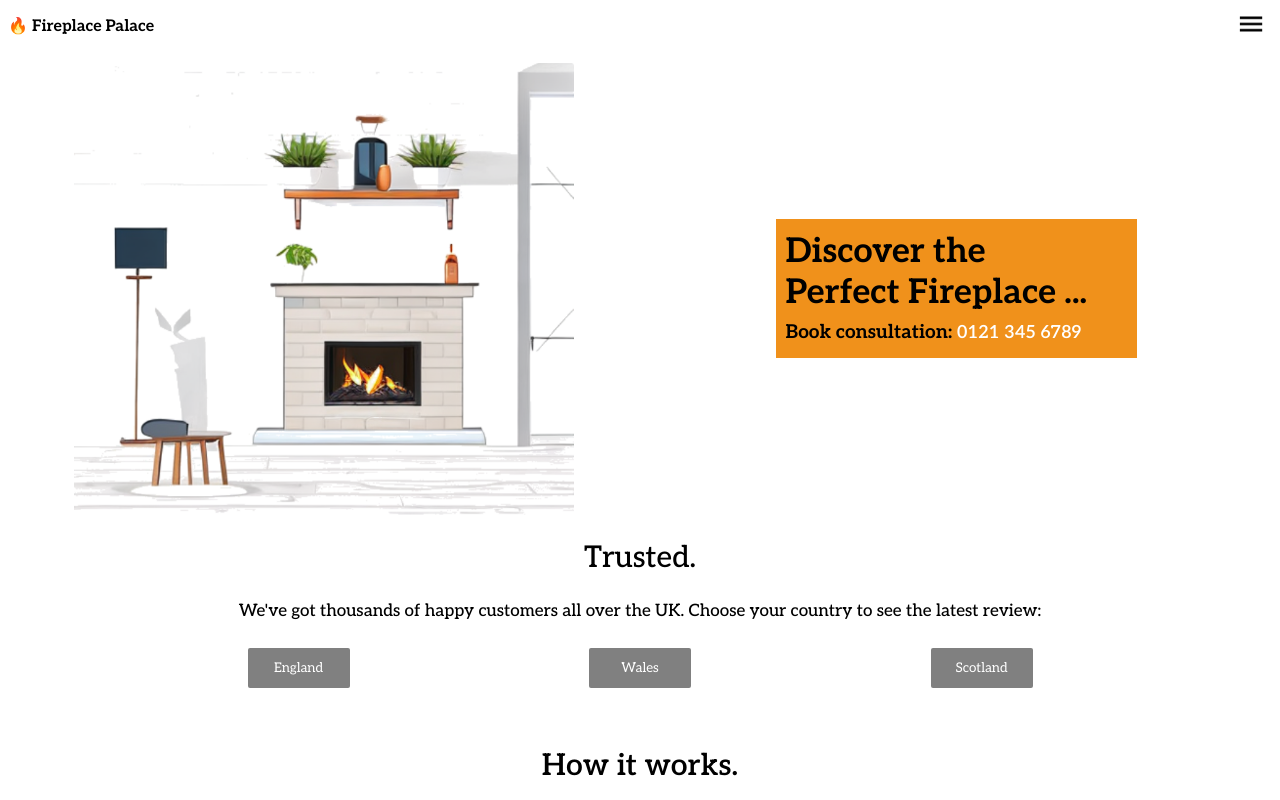
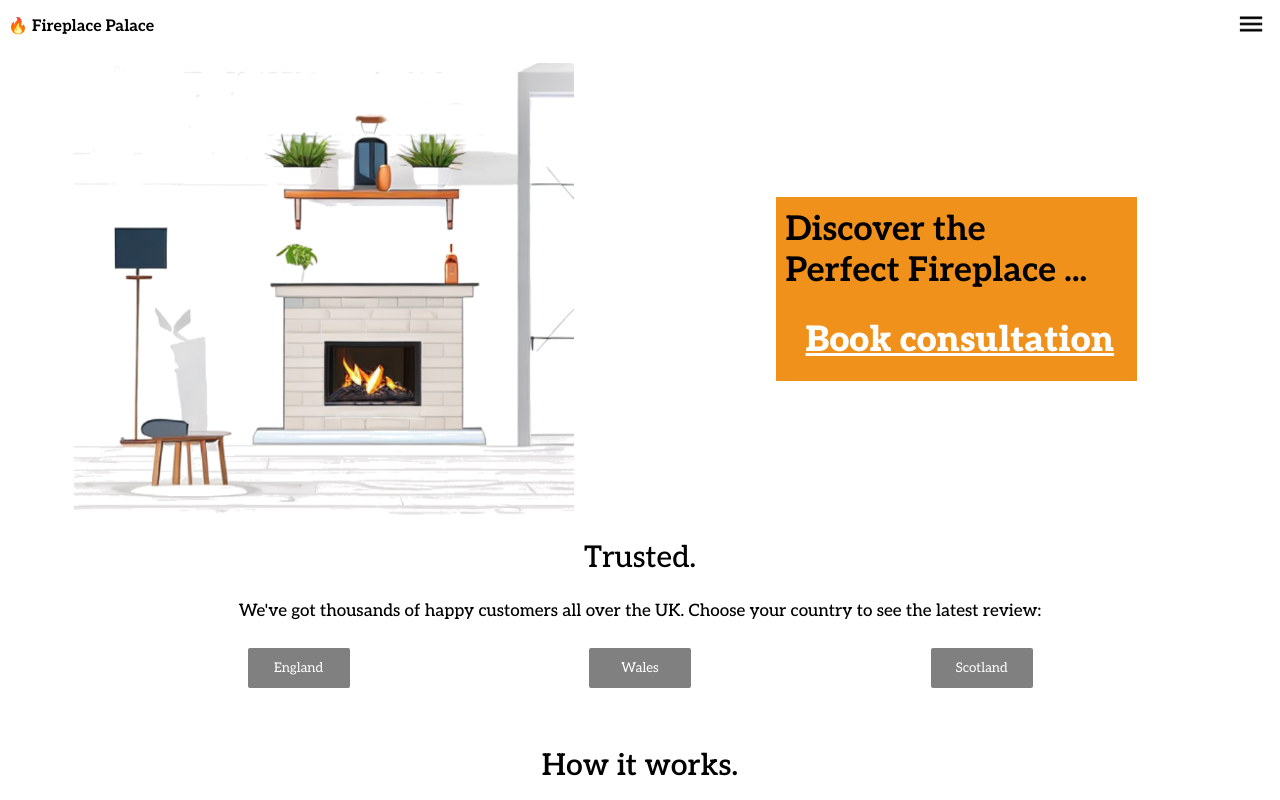
Before and after one commit to cbazzy/fireplace-fork, a Next.js app: page / in a window 1280 px wide. Shown: the top 800 px of the page. Built offline with nearby package versions, Linux system fonts and the light colour scheme.

Commit message:
Added booking link to home page

```diff
--- a/src/hero-folder/Hero.jsx
+++ b/src/hero-folder/Hero.jsx
@@ -1,6 +1,7 @@
 import React from "react";
 import "./hero.css";
 import Image from "next/image";
+import Link from "next/link";
 
 export default function Hero() {
   return (
@@ -25,9 +26,11 @@ export default function Hero() {
             </div>
 
             <div className="orange-box-bottom">
-              <div className="orange-box-bottom-left">Book consultation:</div>
-
-              <div className="orange-box-bottom-right">0121 345 6789</div>
+              <div className="orange-box-bottom-left">
+                <Link href="/booking" id="booking-button">
+                  Book consultation
+                </Link>
+              </div>
             </div>
           </div>
         </div>
--- a/src/hero-folder/hero.css
+++ b/src/hero-folder/hero.css
@@ -8,6 +8,18 @@
 #hero-mobile-pic {
   max-width: 100%;
   height: auto;
+}
+
+#booking-button {
+  background-color: #f0911b;
+  color: white;
+  font-size: 35px;
+  font-weight: 1000;
+  margin-left: 20px;
+  border-radius: 5px;
+  margin-top: 20px;
+  margin-bottom: 20px;
+  margin-left: 20px;
 }
 
 .hero-mobile-pic-container {
```
